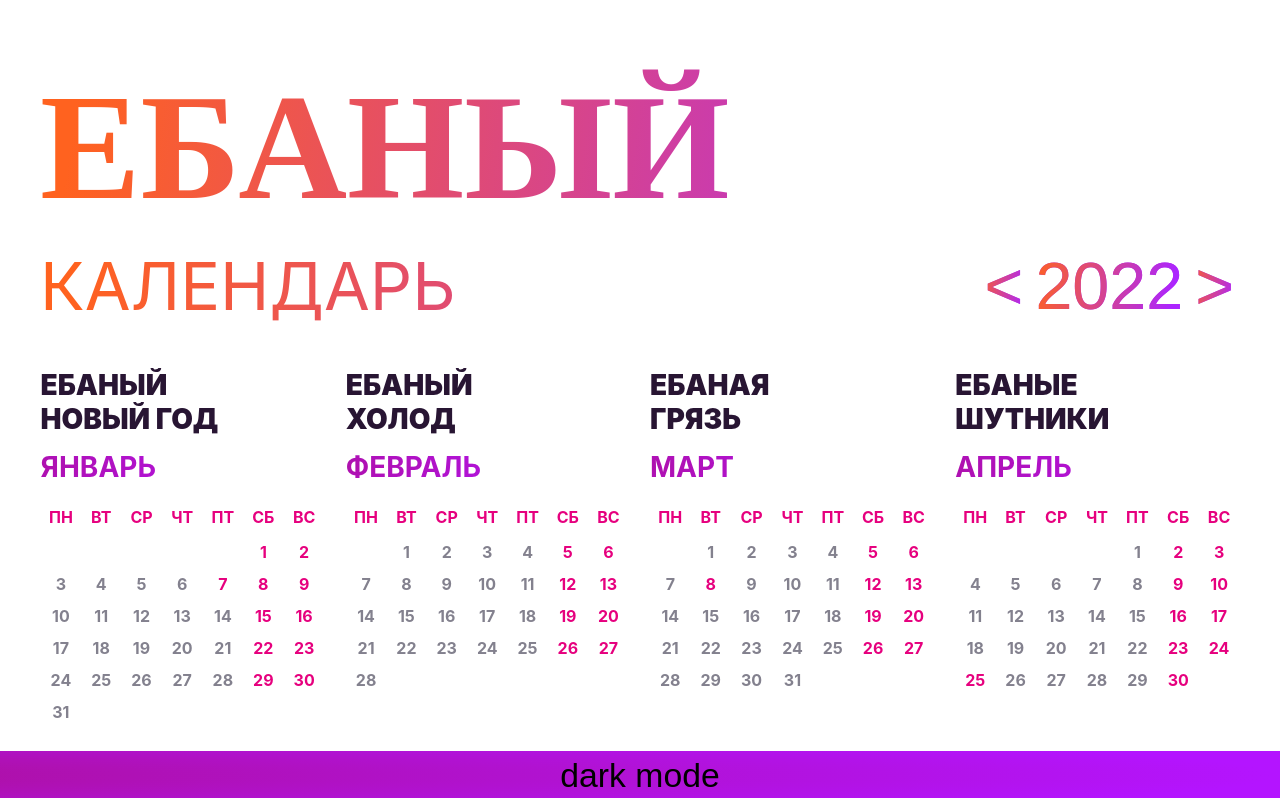
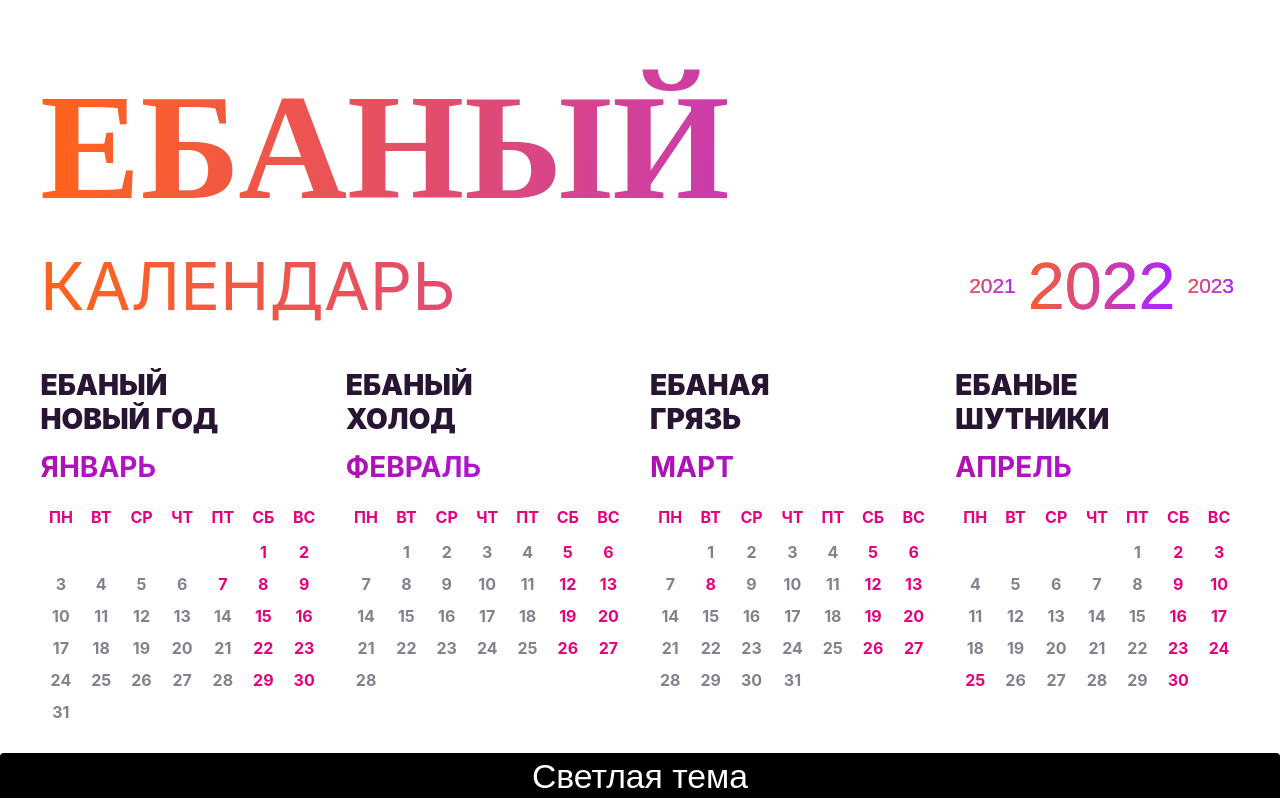
Before and after one commit to Kaduromo/calendar, a React (Create React App) app: page / in a window 1280 px wide. Shown: the top 798 px of the page. Built offline with nearby package versions, Linux system fonts and the light colour scheme.

Commit message:
changed ui and styles

```diff
--- a/src/components/calendar.jsx
+++ b/src/components/calendar.jsx
@@ -14,34 +14,45 @@ const Calendar = ({ props, year, month, title, text }) => {
 
     switch (day.trim()) {
       case "1-0":
+        setSelectedDate(date)
         return toast("Ебаный Новый Год")
       case "2-0":
+        setSelectedDate(date)
         return toast("Ебаный Новый Год")
       case "7-0":
+        setSelectedDate(date)
         return toast("Ебаное Рождество")
       case "8-2":
+        setSelectedDate(date)
         return toast("Ебаный День Женщин")
       case "24-3":
+        setSelectedDate(date)
         return toast("Ебаная Радуница")
       case "25-3":
+        setSelectedDate(date)
         return toast("Ебаная Радуница")
       case "1-4":
+        setSelectedDate(date)
         return toast("Ебаный День Труда")
       case "8-4":
+        setSelectedDate(date)
         return toast("Ебаный День Победы")
       case "9-4":
+        setSelectedDate(date)
         return toast("Ебаный День Победы")
       case "3-5":
+        setSelectedDate(date)
         return toast("Ебаный День Независимости")
       case "7-10":
+        setSelectedDate(date)
         return toast("Ебаный День Октябрьской революции")
       case "25-11":
+        setSelectedDate(date)
         return toast("Ебаное Рождество")
       default:
+        setSelectedDate()
         break
     }
-
-    setSelectedDate(date)
   }
 
   const handleHappyDay = (date) => {
@@ -75,6 +86,7 @@ const Calendar = ({ props, year, month, title, text }) => {
         break
     }
   }
+
   return (
     <div>
       <p className="table-text">{text}</p>
--- a/src/components/calendarList.jsx
+++ b/src/components/calendarList.jsx
@@ -1,6 +1,7 @@
 import React, { useEffect, useState } from "react"
 import "./index.css"
 import Calendar from "./calendar.jsx"
+import { toast } from "react-toastify"
 
 const defaultProps = {
   date: new Date(),
@@ -25,21 +26,29 @@ const defaultProps = {
 
 const CalendarsList = () => {
   const [date, setDate] = useState(defaultProps.date)
+  const [theme, setTheme] = useState("Светлая")
 
   const year = () => date.getFullYear()
   const month = (mont) => (mont ? mont - 1 : date.getMonth())
 
   const handlePrevMonthButtonClick = () => {
     const date = new Date(year(), month() - 12)
+    toast(date.getFullYear())
     setDate(date)
   }
 
   const handleTodayMonthButtonClick = () => {
+    toast(
+      `Сегодня ${new Date().getDate()}.${
+        new Date().getMonth() + 1
+      }.${new Date().getFullYear()}`
+    )
     setDate(new Date())
   }
 
   const handleNextMonthButtonClick = () => {
     const date = new Date(year(), month() + 12)
+    toast(date.getFullYear())
     setDate(date)
   }
 
@@ -59,9 +68,11 @@ const CalendarsList = () => {
     if (currentTheme === "light") {
       document.documentElement.setAttribute("data-theme", "dark")
       localStorage.setItem("theme", "dark")
+      setTheme("Тёмная")
     } else {
       document.documentElement.setAttribute("data-theme", "light")
       localStorage.setItem("theme", "light")
+      setTheme("Светлая")
     }
   }
 
@@ -69,20 +80,30 @@ const CalendarsList = () => {
     <div className="calendar">
       <div className="calendar-container">
         <button className="dark-mode" onClick={handleDarkMode}>
-          dark mode
+          {theme} тема
         </button>
         <header>
           <h1 className="calendar-title">ЕБАНЫЙ</h1>
           <p>
             КАЛЕНДАРЬ
             <span>
-              <button onClick={handlePrevMonthButtonClick}>{"<"}</button>
+              <button
+                className="calendar-prev"
+                onClick={handlePrevMonthButtonClick}
+              >
+                {date.getFullYear() - 1}
+              </button>
               <span>
                 <button onClick={handleTodayMonthButtonClick}>
                   {date.getFullYear()}
                 </button>
               </span>
-              <button onClick={handleNextMonthButtonClick}>{">"}</button>
+              <button
+                className="calendar-next"
+                onClick={handleNextMonthButtonClick}
+              >
+                {date.getFullYear() + 1}
+              </button>
             </span>
           </p>
         </header>
@@ -148,7 +169,7 @@ const CalendarsList = () => {
             year={year()}
             month={month(8)}
             title="Сентябрь"
-            text="ебаное &nbsp;&nbsp;&nbsp;&nbsp;&nbsp;&nbsp;&nbsp; 3 сентября"
+            text="ебаное 3 сентября"
           />
           <Calendar
             props={defaultProps}
--- a/src/components/index.css
+++ b/src/components/index.css
@@ -2,7 +2,7 @@
   --bg-color: #fff;
   --text-color: linear-gradient(97.64deg, #ff621f 3.48%, #ac25ff 88.39%);
   --date-color: #e6007e;
-  --day-color: #0081ff;
+  --theme-color: #000;
   --month-day-color: #83818e;
   --text-day-color: #281533;
   --table-color: radial-gradient(
@@ -25,7 +25,7 @@
     #e6007e 297.52%
   );
   --date-color: #e6007e;
-  --day-color: #0081ff;
+  --theme-color: #fff;
   --month-day-color: #fff;
   --text-day-color: #fff;
   --table-color: linear-gradient(
@@ -48,13 +48,15 @@ body {
   position: fixed;
   outline: none;
   border: none;
-  background: var(--table-color);
-  color: var(--table-color);
+  background: var(--theme-color);
+  color: var(--bg-color);
   cursor: pointer;
   bottom: 0;
   left: 50%;
   width: 100%;
-  padding: 5px;
+  padding: 4px;
+  border-top-left-radius: 4px;
+  border-top-right-radius: 4px;
   transform: translateX(-50%);
   font-size: calc(25px + 8 * ((100vw - 320px) / (1200 - 320)));
 }
@@ -99,7 +101,6 @@ body {
   cursor: pointer;
   outline: none;
   border: none;
-  margin: 0 4px;
 }
 
 .calendar header p,
@@ -115,6 +116,12 @@ body {
   color: transparent;
   -webkit-background-clip: text;
   background-clip: text;
+}
+
+.calendar-next,
+.calendar-prev {
+  margin: auto 0 !important;
+  font-size: calc(10px + 10 * ((100vw - 320px) / (1200 - 320))) !important;
 }
 
 .calendar-body {
@@ -152,7 +159,8 @@ body {
 }
 
 .calendar .day.selected {
-  border: 2px solid dodgerblue;
+  border: 2px solid var(--date-color);
+  border-radius: 4px;
 }
 
 .calendar .day.happy {
@@ -160,12 +168,14 @@ body {
 }
 
 .calendar .day.today {
-  background-color: var(--day-color);
+  background-color: var(--date-color);
   color: white;
+  border-radius: 4px;
+  transition: linear 0.2s;
 }
 
 .calendar .day.today:hover {
-  background-color: var(--day-color);
+  transform: scale(1.3);
 }
 
 .calendar .day.today.selected {
```
Also changed, not shown: 11 other files (tests, documents, lock files or other folders).
